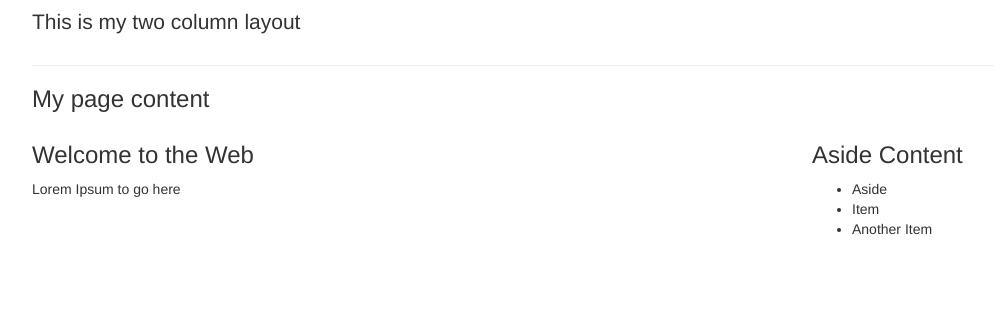
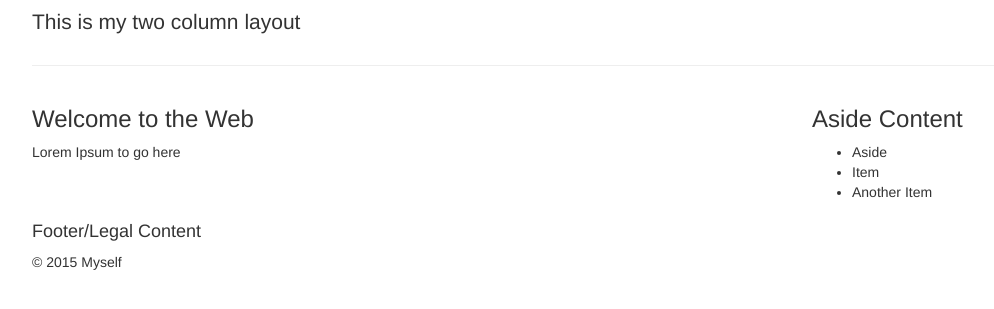
Before and after one commit to TheHaymaker/framework-boilerplates, a plain HTML site: page bootstrap/index.html in a window 1280 px wide. Shown: the part 83-392 px from the top of the page, without its empty margins (38-1032 px from the left). Drawn offline with nearby package versions, Linux system fonts and the light colour scheme.

Commit message:
update to template

```diff
--- a/bootstrap/index.html
+++ b/bootstrap/index.html
@@ -18,7 +18,6 @@
         <p class="lead">This is my two column layout</p>
       </header>
 
-      <h3>My page content</h3>
       <div class="row">
         <article class="col-md-8">
           <h3>Welcome to the Web</h3>
@@ -33,8 +32,13 @@
             </ul>
         </aside>
       </div>
-
     </div>
 
+    <footer class="container">
+      <div class="footer">
+        <h4>Footer/Legal Content</h4>
+        <p>&copy; 2015 Myself</p>
+      </div>
+    </footer>
   </body>
 </html>
```
